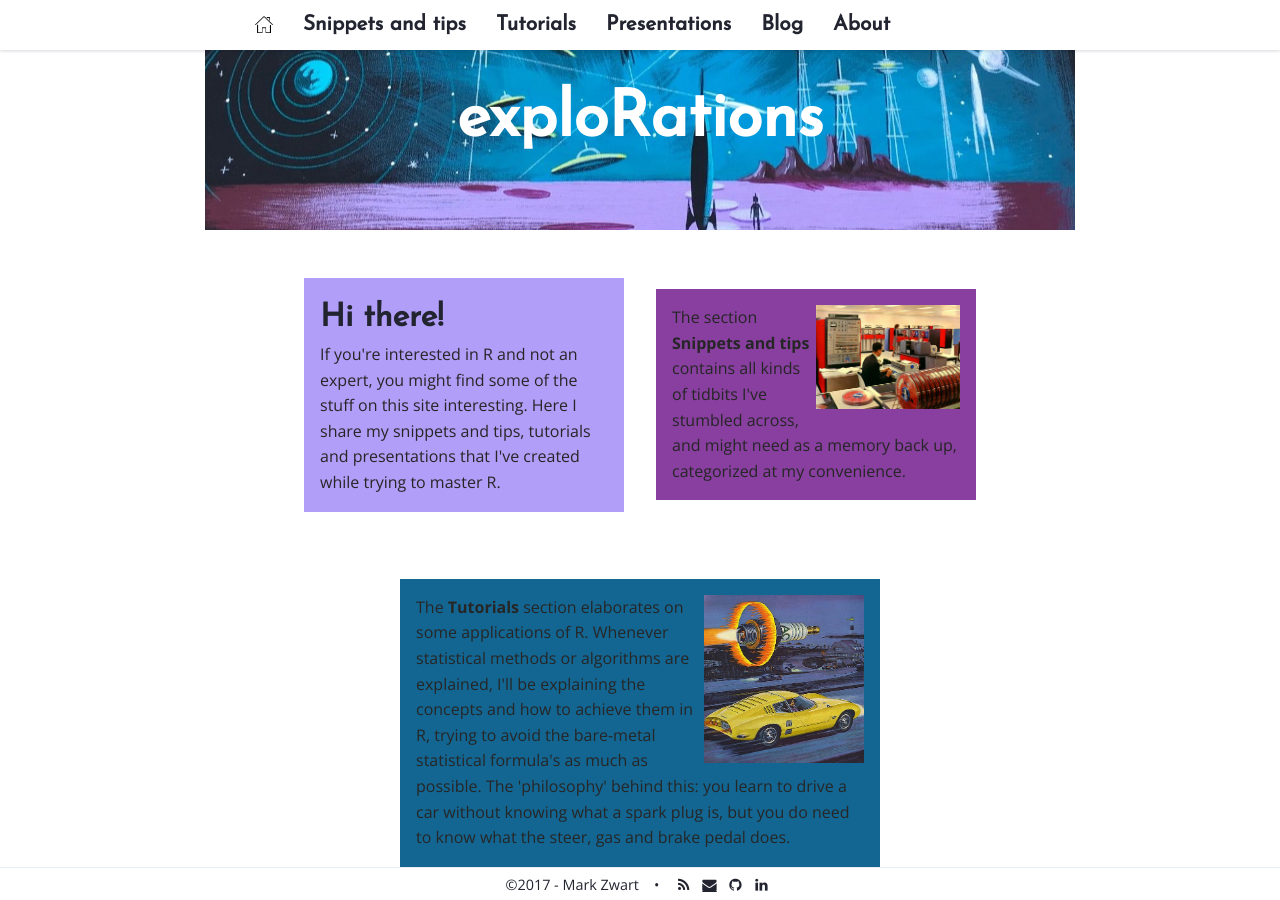
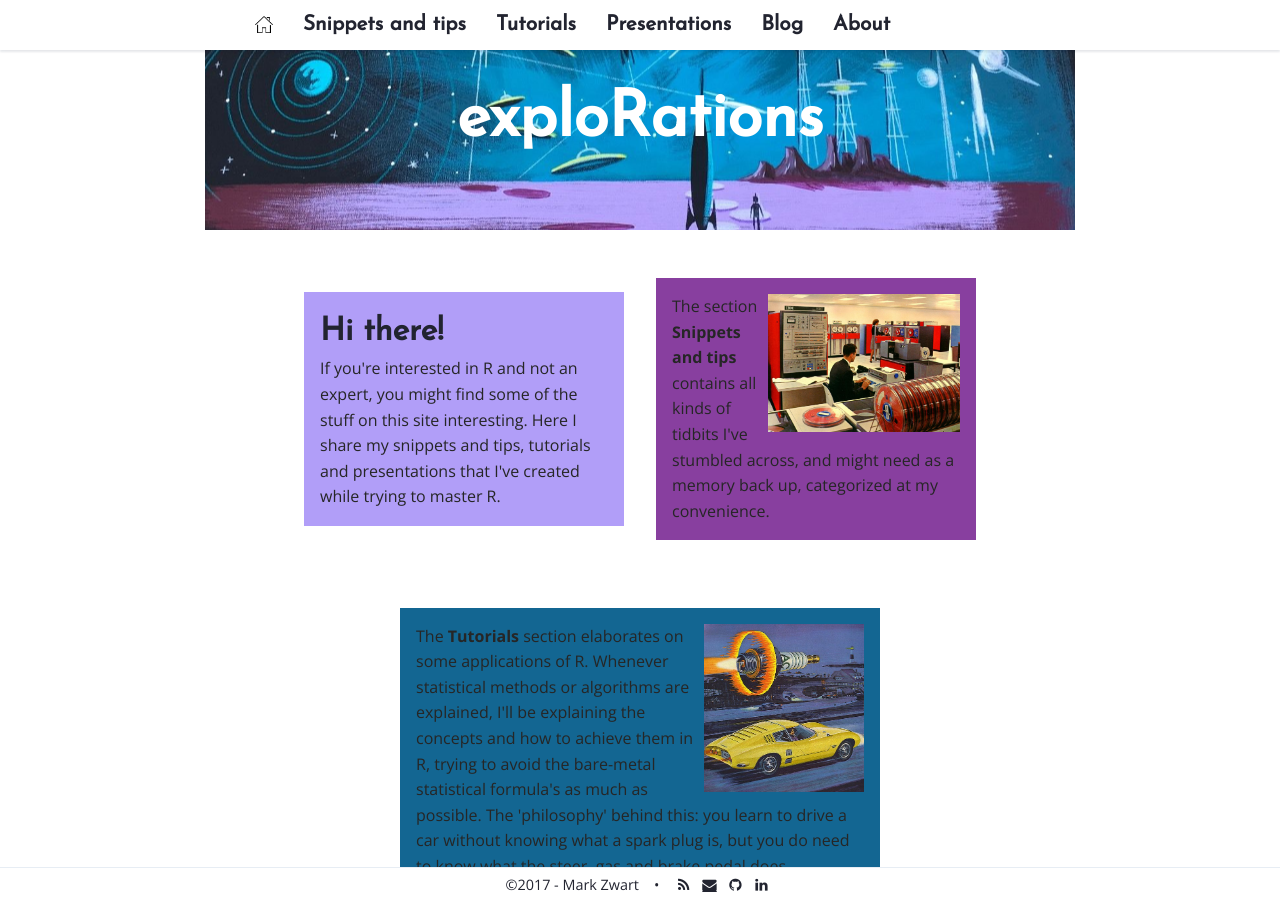
Before and after one commit to mark-me/mark-me.github.io, a Jekyll site: the page built from index.html, in a window 1280 px wide and 900 px high. Built offline with Jekyll 4.4.1, drawn with Linux system fonts in a browser that asks for light colours; nearby versions of some CDN libraries; comment, search, counter and statistics services are not loaded.

Commit message:
Update index.html

```diff
--- a/index.html
+++ b/index.html
@@ -27,7 +27,7 @@
 
 		    #snippets { background-color: #883F9F; }
 		    #snippets { max-width: 20em; }
-		    #snippets img { width: 9rem; float: right; }
+		    #snippets img { width: 12rem; float: right; }
 
 		    #tutorials { background-color: #136692; }
 		    #tutorials { max-width: 30rem; }
@@ -35,7 +35,7 @@
 
 		    #presentations { background-color: #B2E4AB; }
 		    #presentations { max-width: 18rem; }
-		    #presentations img { width: 8rem; float: right; }
+		    #presentations img { width: 10rem; float: right; }
         </style>
     </head>
     <body>
```
